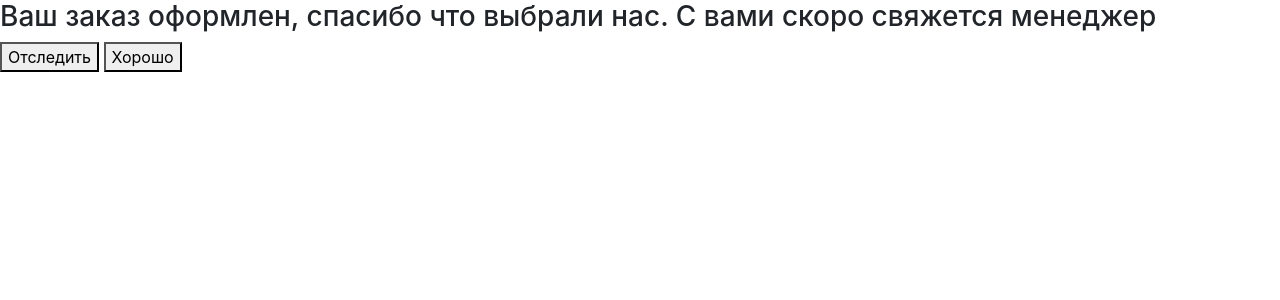
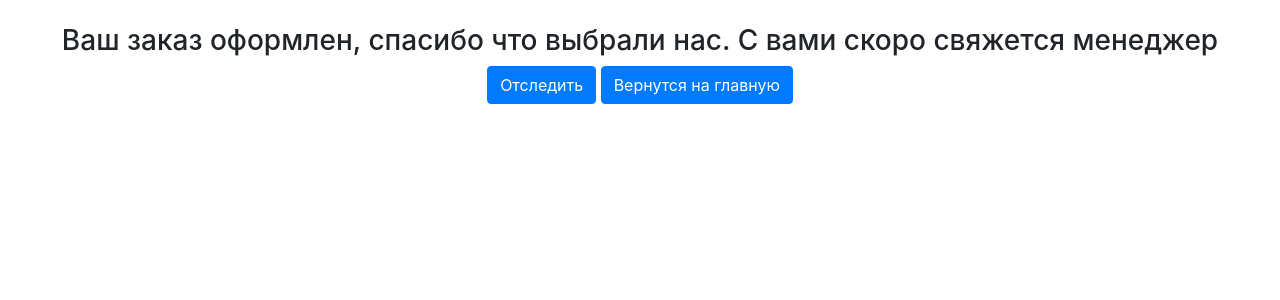
Before and after one commit to demirug/7-sins.store, a Django app: template orders/templates/orders/accepted.html in a window 1280 px wide. Shown: the part 56-356 px from the top of the page. Run offline with Django 3.2, Linux system fonts and the light colour scheme; the template is opened without the code that fills it, so the values that code supplies are empty; parts of the project's set-up code (start-up, migrations or seed data) failed here and were passed over; some libraries are stand-ins or nearby versions.

```diff
--- a/orders/templates/orders/accepted.html
+++ b/orders/templates/orders/accepted.html
@@ -3,8 +3,10 @@
 {% block title %}Cart{% endblock %}
 
 {% block content %}
-    <h3>Ваш заказ оформлен, спасибо что выбрали нас. C вами скоро свяжется менеджер</h3>
-    <button onclick="location.href = '{% url 'track' pk %}'">Отследить</button>
-     <button onclick="location.href = '{% url 'home' %}'">Хорошо</button>
-
+    <br>
+    <center>
+        <h3>Ваш заказ оформлен, спасибо что выбрали нас. C вами скоро свяжется менеджер</h3>
+        <button class="btn btn-primary" onclick="location.href = '{% url 'track' pk %}'">Отследить</button>
+        <button class="btn btn-primary" onclick="location.href = '{% url 'home' %}'">Вернутся на главную</button>
+    </center>
 {% endblock %}
```
